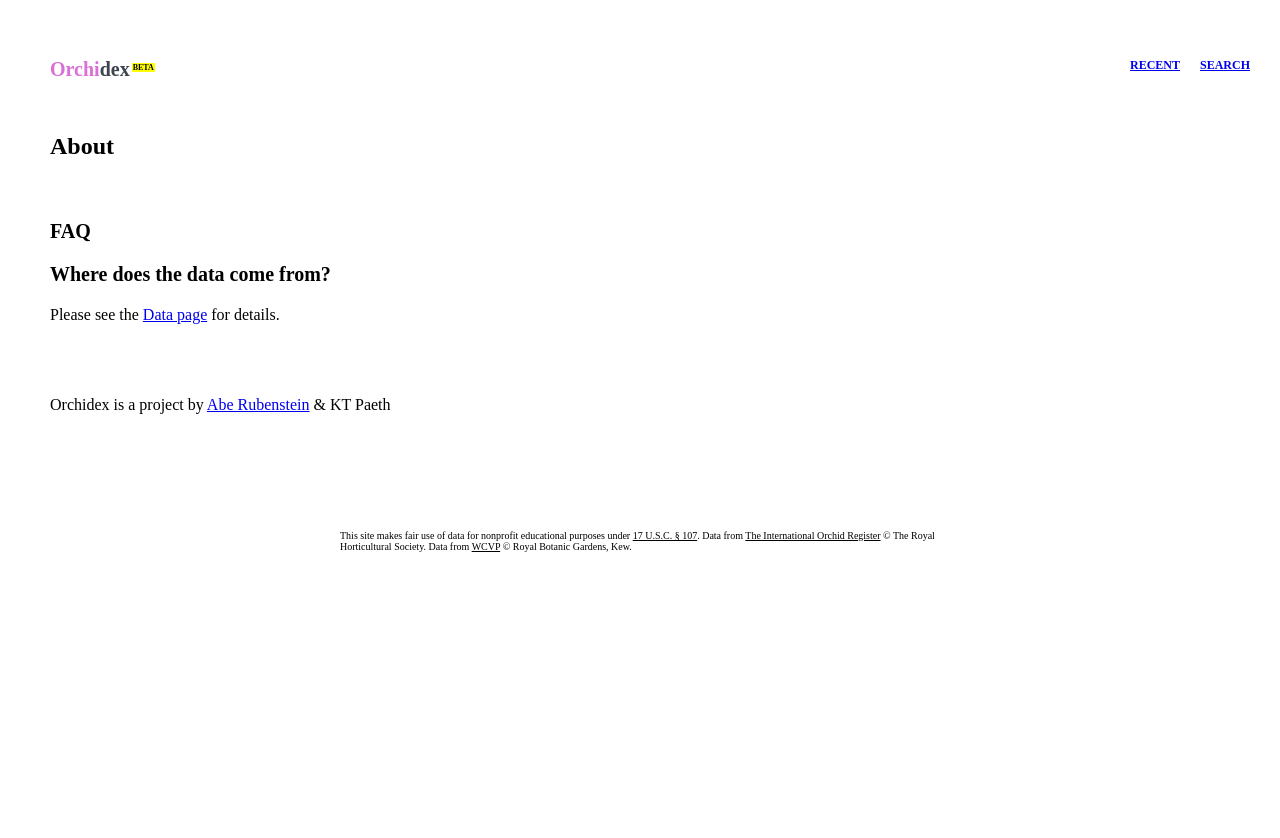
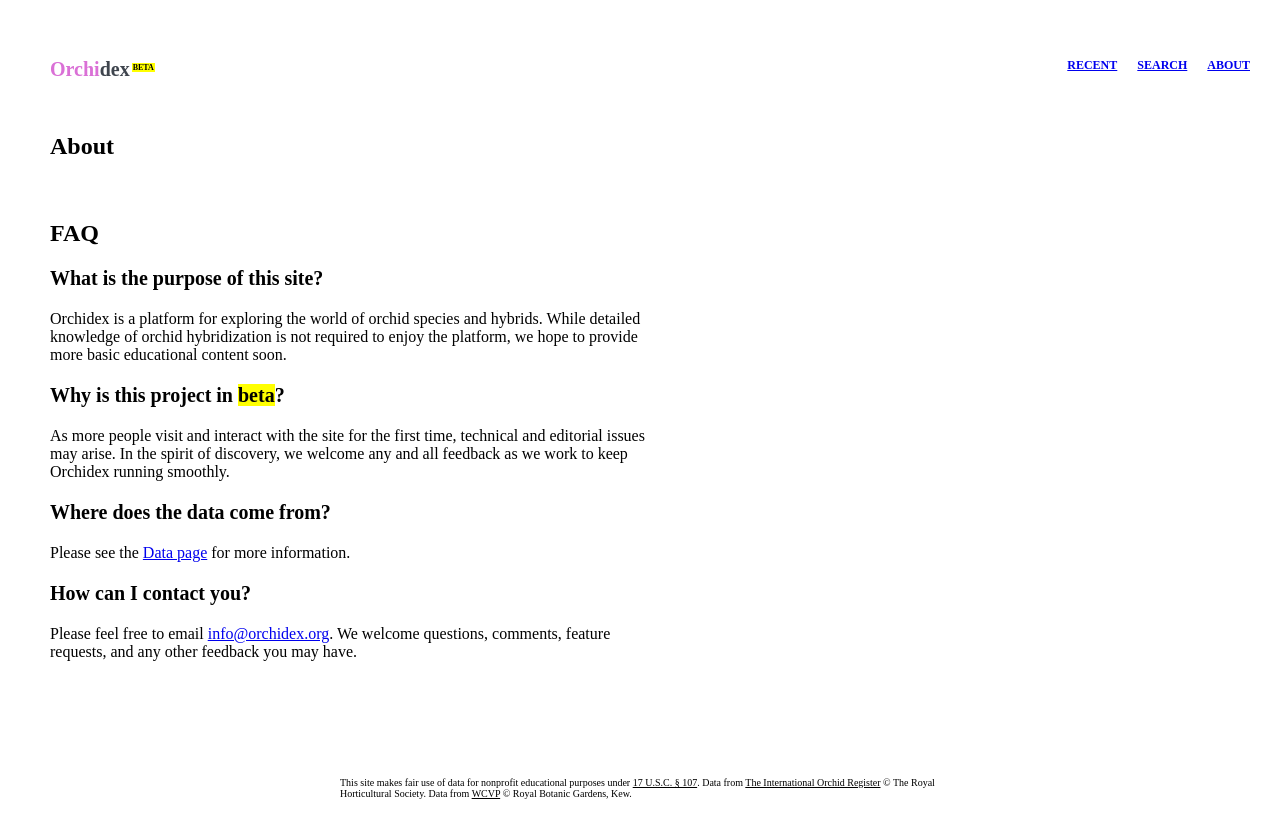
Before and after one commit to sighrobot/orchidex, a Next.js app: page /about in a window 1280 px wide. Shown: the top 838 px of the page. Before the commit the page ends 800 px from the top, so only its background shows below. Built offline with nearby package versions, Linux system fonts and the light colour scheme.

Commit message:
add about page

```diff
--- a/components/header/header.tsx
+++ b/components/header/header.tsx
@@ -37,7 +37,7 @@ export const Header = () => {
           Hybridize
         </Link> */}
 
-        {/* <Link href='/about'>About</Link> */}
+        <Link href='/about'>About</Link>
       </nav>
     </header>
   );
--- a/pages/about/index.tsx
+++ b/pages/about/index.tsx
@@ -1,31 +1,64 @@
 import { Container } from 'components/container/container';
-import { H3 } from 'components/layout';
+import { H2, H3 } from 'components/layout';
 import Link from 'next/link';
 import style from './style.module.scss';
 
 export default function About() {
   return (
     <Container className={style.about} title='About - Orchidex' heading='About'>
-      <article>
-        <H3>FAQ</H3>
-        <dl>
-          <dt>
-            <H3>Where does the data come from?</H3>
-          </dt>
-          <dd>
-            Please see the <Link href='/data'>Data page</Link> for details.
-          </dd>
-        </dl>
-      </article>
-
-      <article>
+      {/* <article>
         <p>
           Orchidex is a project by{' '}
           <Link target='_blank' href='https://abe.sh'>
             Abe Rubenstein
           </Link>{' '}
-          &amp; KT Paeth
+          &amp; KT Paeth.
         </p>
+      </article> */}
+
+      <article>
+        <H2>FAQ</H2>
+        <dl>
+          <dt>
+            <H3>What is the purpose of this site?</H3>
+          </dt>
+          <dd>
+            Orchidex is a platform for exploring the world of orchid species and
+            hybrids. While detailed knowledge of orchid hybridization is not
+            required to enjoy the platform, we hope to provide more basic
+            educational content soon.
+          </dd>
+
+          <dt>
+            <H3>
+              Why is this project in <mark>beta</mark>?
+            </H3>
+          </dt>
+          <dd>
+            As more people visit and interact with the site for the first time,
+            technical and editorial issues may arise. In the spirit of
+            discovery, we welcome any and all feedback as we work to keep
+            Orchidex running smoothly.
+          </dd>
+
+          <dt>
+            <H3>Where does the data come from?</H3>
+          </dt>
+          <dd>
+            Please see the <Link href='/data'>Data page</Link> for more
+            information.
+          </dd>
+
+          <dt>
+            <H3>How can I contact you?</H3>
+          </dt>
+          <dd>
+            Please feel free to email{' '}
+            <Link href='mailto:info@orchidex.org'>info@orchidex.org</Link>. We
+            welcome questions, comments, feature requests, and any other
+            feedback you may have.
+          </dd>
+        </dl>
       </article>
     </Container>
   );
--- a/pages/about/style.module.scss
+++ b/pages/about/style.module.scss
@@ -2,21 +2,30 @@
   article {
     padding: 20px 10px;
 
+    h3 + p {
+      margin-top: 10px;
+    }
+
     a {
       text-decoration: underline;
-      // font-weight: 500;
-    }
-
-    h3 + p {
-      margin-top: 10px;
+      font-weight: 500;
     }
 
     p {
       max-width: 600px;
     }
 
+    dt {
+      margin-bottom: 10px;
+    }
+
+    dt:not(:first-child) {
+      margin-top: 20px;
+    }
+
     dd {
       margin: 0;
+      max-width: 600px;
     }
   }
 }
--- a/pages/api/wcvp.ts
+++ b/pages/api/wcvp.ts
@@ -11,7 +11,9 @@ export default async (req: NextRequest) => {
   const q = `select * from wcvp where taxon_name = '${genus} ${epithet
     .replace(/ var /g, ' var. ')
     .replace(/{var}/g, 'var.')
-    .replace(/ subsp. /g, ' var. ')}'`;
+    .replace(/ subsp. /g, ' var. ')
+    .replace(/{subsp.}/g, 'subsp.')
+    .trim()}'`;
 
   return query(q);
 };
--- a/pages/data/style.module.scss
+++ b/pages/data/style.module.scss
@@ -1,6 +1,10 @@
 .data {
   article {
-    padding: 20px 10px;
+    padding: 0 10px;
+
+    & + article {
+      margin-top: 20px;
+    }
 
     a {
       text-decoration: underline;
```
Also changed, not shown: pages/data/index.tsx (+8 -3 lines).
